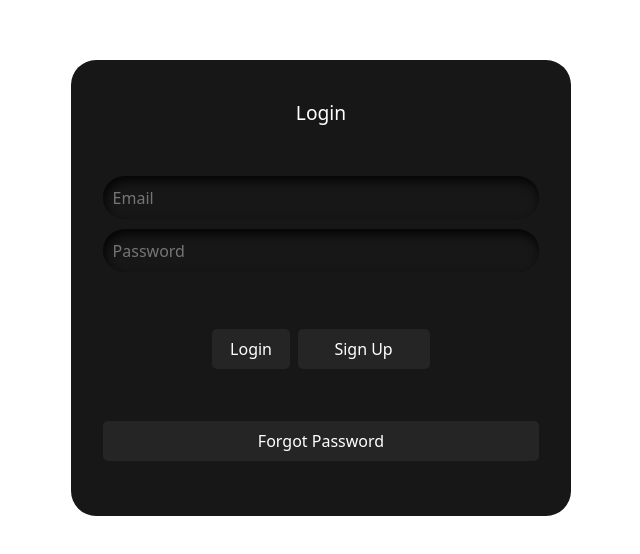
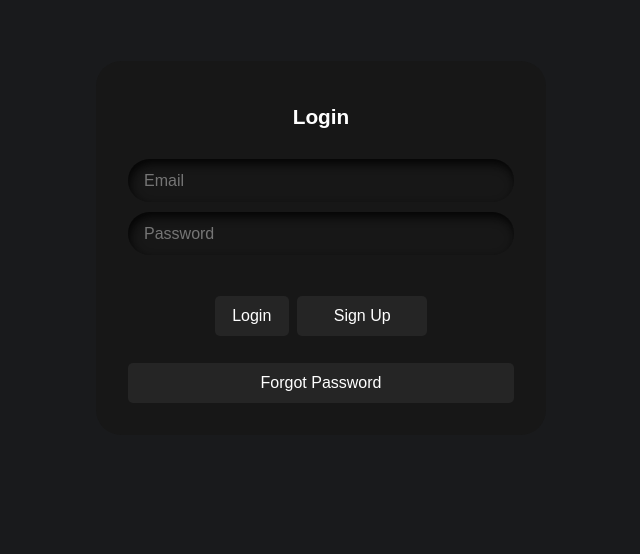
Before and after one commit to billylaf/buildweek-u5, a React app in the folder FrontEnd/: page / in a window 1280 px wide. Shown: the part 112-666 px from the top of the page, without its empty margins (319-959 px from the left). Built offline with nearby package versions, Linux system fonts and the light colour scheme; the HTML template or start-up script is replaced by a standard one.

Commit message:
commit fix some issue with css

```diff
--- a/FrontEnd/src/Style.css
+++ b/FrontEnd/src/Style.css
@@ -5,12 +5,10 @@
 }
 
 html,
-body {
-  display: flex;
+body,
+#root {
   width: 100%;
-  height: 100%;
-  justify-content: center;
-  align-items: center;
+  min-height: 100vh;
   font-family: sans-serif;
   -webkit-font-smoothing: antialiased;
   -moz-osx-font-smoothing: grayscale;
--- a/FrontEnd/src/components/login/Login.jsx
+++ b/FrontEnd/src/components/login/Login.jsx
@@ -42,6 +42,7 @@ export default function Login() {
   };
 
   return (
+    <div className="login-container">
       <form className="form" onSubmit={handleSubmit}>
         <p id="heading">Login</p>
 
@@ -87,5 +88,6 @@ export default function Login() {
           Forgot Password
         </button>
       </form>
+    </div>
   );
 }
--- a/FrontEnd/src/components/login/login.css
+++ b/FrontEnd/src/components/login/login.css
@@ -1,3 +1,12 @@
+.login-container {
+  display: flex;
+  justify-content: center;
+  align-items: center;
+  min-height: calc(100vh - 80px);
+  width: 100%;
+  padding: 20px;
+}
+
 .form {
   display: flex;
   flex-direction: column;
--- a/FrontEnd/src/components/sign/Sign.css
+++ b/FrontEnd/src/components/sign/Sign.css
@@ -1,25 +1,34 @@
+.sign-container {
+  display: flex;
+  justify-content: center;
+  align-items: center;
+  min-height: calc(100vh - 80px);
+  width: 100%;
+  padding: 10px;
+}
+
 .form {
   display: flex;
   flex-direction: column;
   gap: 10px;
-  padding-left: 2em;
-  padding-right: 2em;
-  padding-bottom: 0.4em;
+  padding: 1.5em 2em;
   background-color: #171717;
   border-radius: 25px;
   transition: 0.4s ease-in-out;
+  width: 450px;
 }
 
 .form:hover {
-  transform: scale(1.05);
+  transform: scale(1.02);
   border: 1px solid black;
 }
 
 #heading {
   text-align: center;
-  margin: 2em;
+  margin: 0.8em 0;
   color: rgb(255, 255, 255);
-  font-size: 1.2em;
+  font-size: 1.3em;
+  font-weight: bold;
 }
 
 .field {
@@ -28,18 +37,12 @@
   justify-content: center;
   gap: 0.5em;
   border-radius: 25px;
-  padding: 0.6em;
+  padding: 0.6em 1em;
   border: none;
   outline: none;
   color: white;
   background-color: #171717;
   box-shadow: inset 2px 5px 10px rgb(5, 5, 5);
-}
-
-.input-icon {
-  height: 1.3em;
-  width: 1.3em;
-  fill: white;
 }
 
 .input-field {
@@ -54,18 +57,15 @@
   display: flex;
   justify-content: center;
   flex-direction: row;
-  margin-top: 2.5em;
-  margin-bottom: 35px;
+  margin-top: 1.5em;
+  margin-bottom: 10px;
 }
 
 .button1 {
-  padding: 0.5em;
-  padding-left: 1.1em;
-  padding-right: 1.1em;
+  padding: 0.5em 1.1em;
   border-radius: 5px;
   margin-right: 0.5em;
   border: none;
-  outline: none;
   transition: 0.4s ease-in-out;
   background-color: #252525;
   color: white;
@@ -73,16 +73,12 @@
 
 .button1:hover {
   background-color: black;
-  color: white;
 }
 
 .button2 {
-  padding: 0.5em;
-  padding-left: 2.3em;
-  padding-right: 2.3em;
+  padding: 0.5em 2.3em;
   border-radius: 5px;
   border: none;
-  outline: none;
   transition: 0.4s ease-in-out;
   background-color: #252525;
   color: white;
@@ -90,15 +86,13 @@
 
 .button2:hover {
   background-color: black;
-  color: white;
 }
 
 .button3 {
-  margin-bottom: 3em;
+  margin-bottom: 0.5em;
   padding: 0.5em;
   border-radius: 5px;
   border: none;
-  outline: none;
   transition: 0.4s ease-in-out;
   background-color: #252525;
   color: white;
@@ -106,5 +100,4 @@
 
 .button3:hover {
   background-color: red;
-  color: white;
 }
--- a/FrontEnd/src/components/sign/Sign.jsx
+++ b/FrontEnd/src/components/sign/Sign.jsx
@@ -58,6 +58,7 @@ export default function Sign() {
   };
 
   return (
+    <div className="sign-container">
       <form className="form" onSubmit={handleSubmit}>
         <p id="heading">Sign Up</p>
 
@@ -138,7 +139,11 @@ export default function Sign() {
             Create Account
           </button>
 
-        <button className="button2" type="button" onClick={() => navigate("/")}>
+          <button
+            className="button2"
+            type="button"
+            onClick={() => navigate("/")}
+          >
             Login
           </button>
         </div>
@@ -147,5 +152,6 @@ export default function Sign() {
           Forgot Password
         </button>
       </form>
+    </div>
   );
 }
```
Lines whose indentation alone changed are shown as unchanged.
